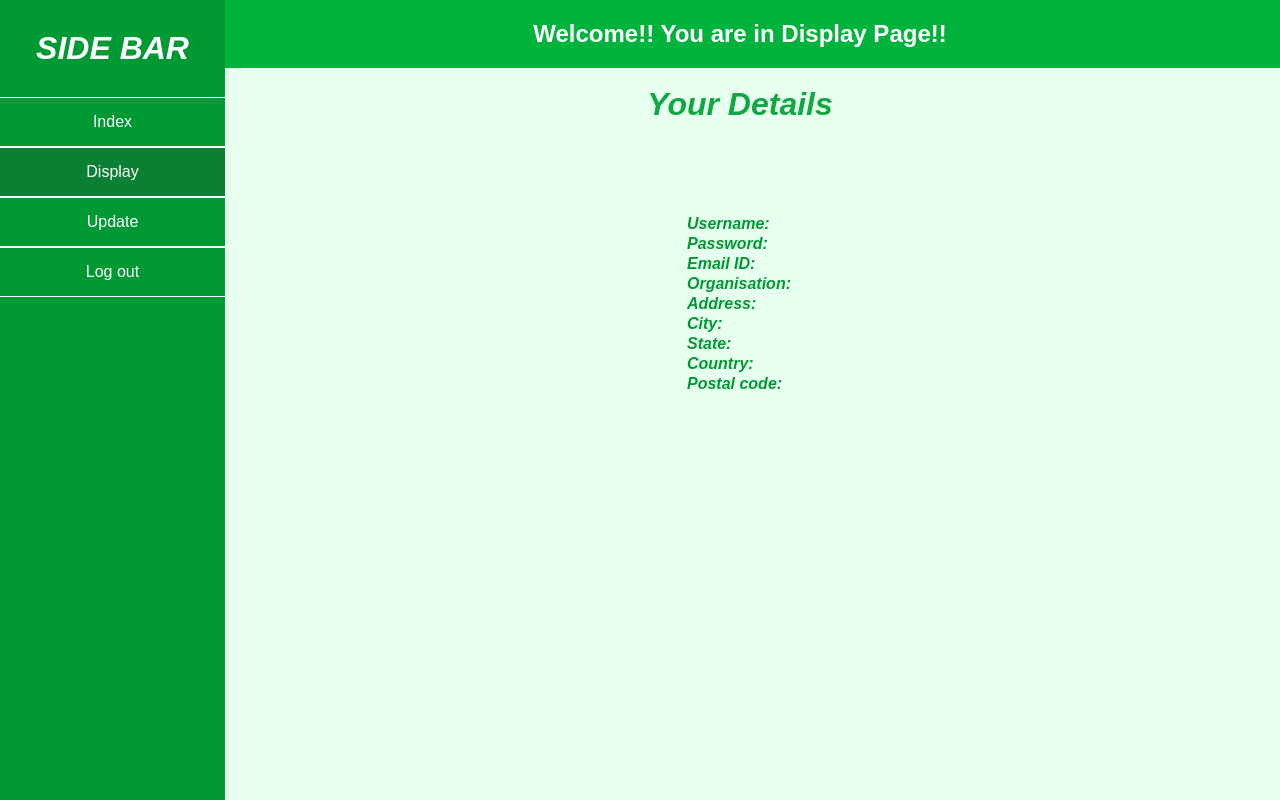
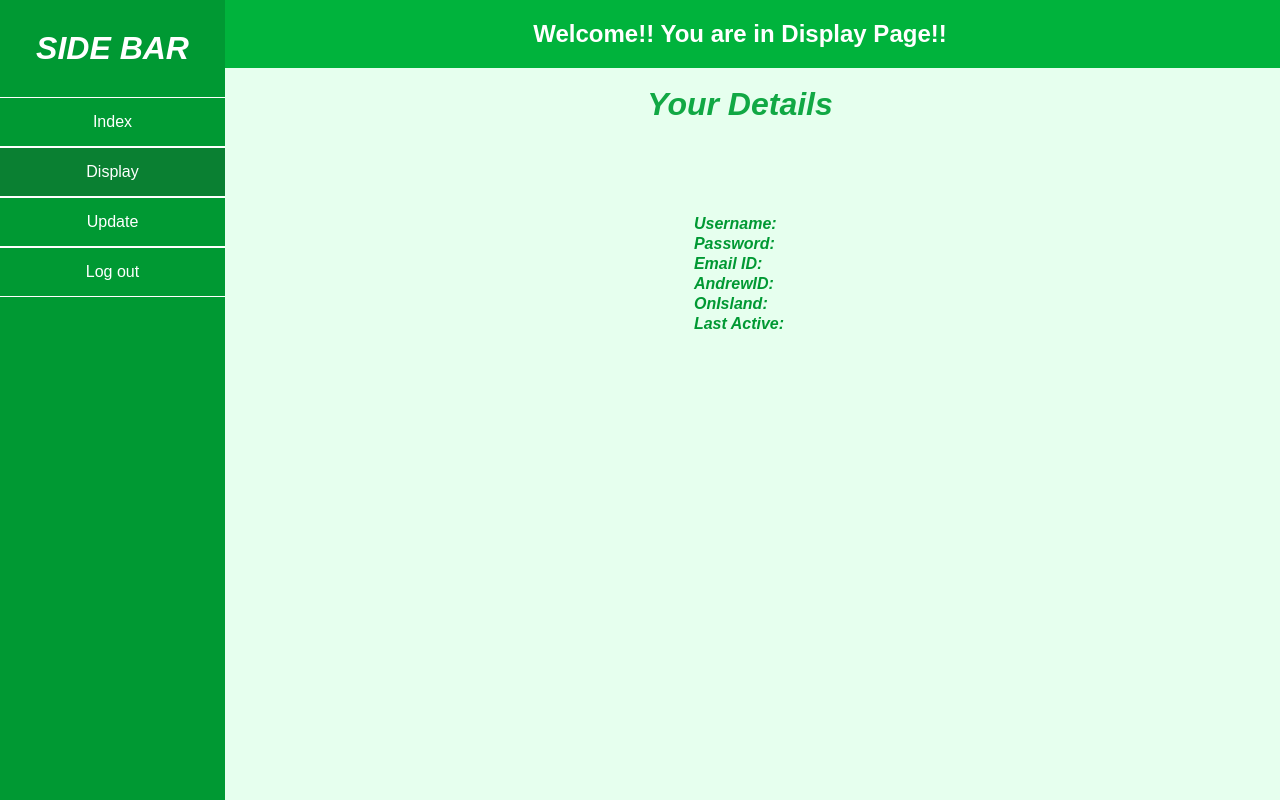
Before and after one commit to TartanHacks-TeamMatcha/petpenguins, a Flask app: template templates/display.html in a window 1280 px wide. Run offline with Flask 2, Linux system fonts and the light colour scheme; the template is opened without the code that fills it, so the values that code supplies are empty; some libraries are stand-ins or nearby versions.

Commit message:
minor changes

```diff
--- a/app.py
+++ b/app.py
@@ -13,11 +13,26 @@
 
 app.config['MYSQL_HOST'] = 'localhost'
 app.config['MYSQL_USER'] = 'root'
-app.config['MYSQL_PASSWORD'] = 'password'
-app.config['MYSQL_DB'] = 'geekprofile'
+app.config['MYSQL_PASSWORD'] = ''
+app.config['MYSQL_DB'] = 'petpenguins'
 
 
 mysql = MySQL(app)
+
+# cursor = mysql.connection.cursor()
+
+# cursor.execute(''' CREATE TABLE IF NOT EXISTS `accounts` (
+# 	`id` int(11) NOT NULL AUTO_INCREMENT,
+#     `username` varchar(50) NOT NULL,
+#     `password` varchar(255) NOT NULL,
+#     `email` varchar(100) NOT NULL,
+#     `andrewid` varchar(100) NOT NULL,
+#     `onIsland` BOOLEAN NOT NULL,
+#     `lastActive` DATETIME,
+#     PRIMARY KEY (`id`)
+# ) ''')
+# cursor.execute(''' INSERT INTO table_name VALUES(v1,v2...) ''')
+# cursor.execute(''' DELETE FROM table_name WHERE condition ''')
 
 
 @app.route('/')
--- a/templates/display.html
+++ b/templates/display.html
@@ -38,28 +38,16 @@
 									<td>{{ account['email'] }}</td>
 								</tr>
 								<tr>
-									<td>Organisation:</td>
-									<td>{{ account['organisation'] }}</td>
+									<td>AndrewID:</td>
+									<td>{{ account['andrewid'] }}</td>
 								</tr>
 								<tr>
-									<td>Address:</td>
-									<td>{{ account['address'] }}</td>
+									<td>OnIsland:</td>
+									<td>{{ account['onIsland'] }}</td>
 								</tr>
 								<tr>
-									<td>City:</td>
-									<td>{{ account['city'] }}</td>
-								</tr>
-								<tr>
-									<td>State:</td>
-									<td>{{ account['state'] }}</td>
-								</tr>
-								<tr>
-									<td>Country:</td>
-									<td>{{ account['country'] }}</td>
-								</tr>
-								<tr>
-									<td>Postal code:</td>
-									<td>{{ account['postalcode'] }}</td>
+									<td>Last Active:</td>
+									<td>{{ account['lastActive'] }}</td>
 								</tr>
 							</table>
 						</div>
```
Also changed, not shown: query.sql (added, +13 -0 lines), 1 other file.
